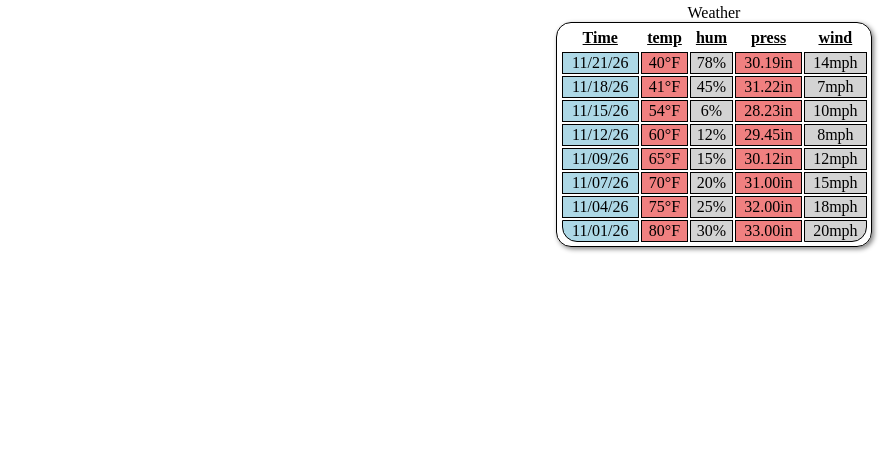
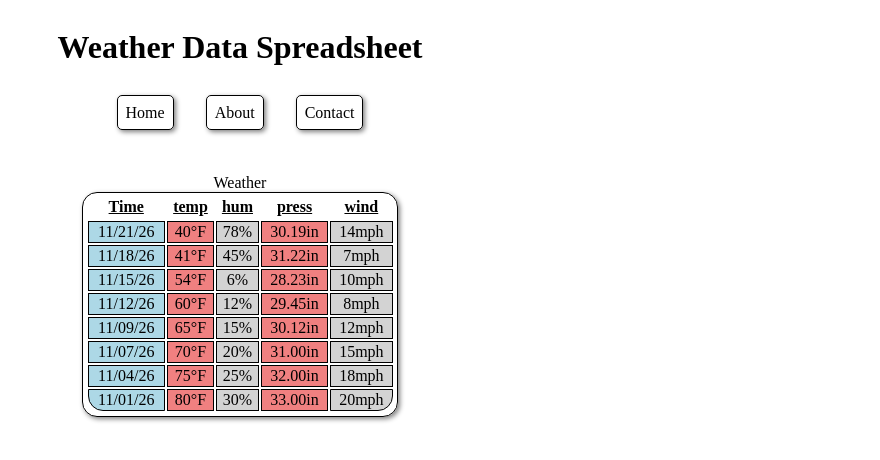
Before and after one commit to MasyMan266/Mason_Gilchrist_HTMLCSS_fa26, a plain HTML site: page Week12/index.html in a window 1280 px wide. Shown: the whole page, without its empty margins (400-1280 px from the left). Drawn offline with Linux system fonts and the light colour scheme.

Commit message:
fixed week 12

```diff
--- a/Week12/index.html
+++ b/Week12/index.html
@@ -6,11 +6,23 @@
         <link rel="stylesheet" href="styles.css">
         <title>Data Spreadsheet</title>
     </head>
+    <header>
+        <div class="nav-container">
+            <h1>Weather Data Spreadsheet</h1>
+            <nav>
+                <ul>
+                    <li><a href="#">Home</a></li>
+                    <li><a href="#">About</a></li>
+                    <li><a href="#">Contact</a></li>
+                </ul>
+            </nav>
+        </div>
+    </header>
     <body>
     <br>
     <br>
         <div class="spreadsheet-container">
-            <table>
+            <table class="table">
                 <caption>Weather</caption>
                 <tbody>
                     <tr>
--- a/Week12/styles.css
+++ b/Week12/styles.css
@@ -1,5 +1,5 @@
-html table {
-    margin: -40px 0 0 auto;
+table {
+    margin: 0 auto;
     width: 25%;
     max-height: 300px;
     border-collapse: separate;
@@ -9,6 +9,8 @@ html table {
     overflow-y: auto;
     padding: 2.5px;
 }
+
+
 
 tr {
     text-align: center;
@@ -46,6 +48,47 @@ tbody td:first-child {
     background-color: lightblue;
 }
 
+.nav-container {
+    display: flex;
+    flex-direction: column;
+    align-items: center;
+}
+
+
+nav ul {
+    display: flex;
+    flex-direction: row;
+    text-decoration: none;
+    align-items: center;
+    justify-content: center;
+    margin-left: -40px;
+
+}
+
+nav ul li {
+    list-style: none;
+    margin: 0 1rem;
+    text-decoration: none;
+}
+
+nav ul li a {
+    text-decoration: none;
+    color: black;
+    border: solid 1px black;
+    padding: 0.5rem;
+    border-radius: 5px;
+    box-shadow: 2px 2px 5px gray;
+}
+
+nav ul li a:hover {
+    background-color: lightgrey;
+}
+
+nav ul li a:focus {
+    outline: none;
+    background-color: rgb(66, 66, 66);
+}
+
 
 @media (max-width: 600px) {
     table {
```
